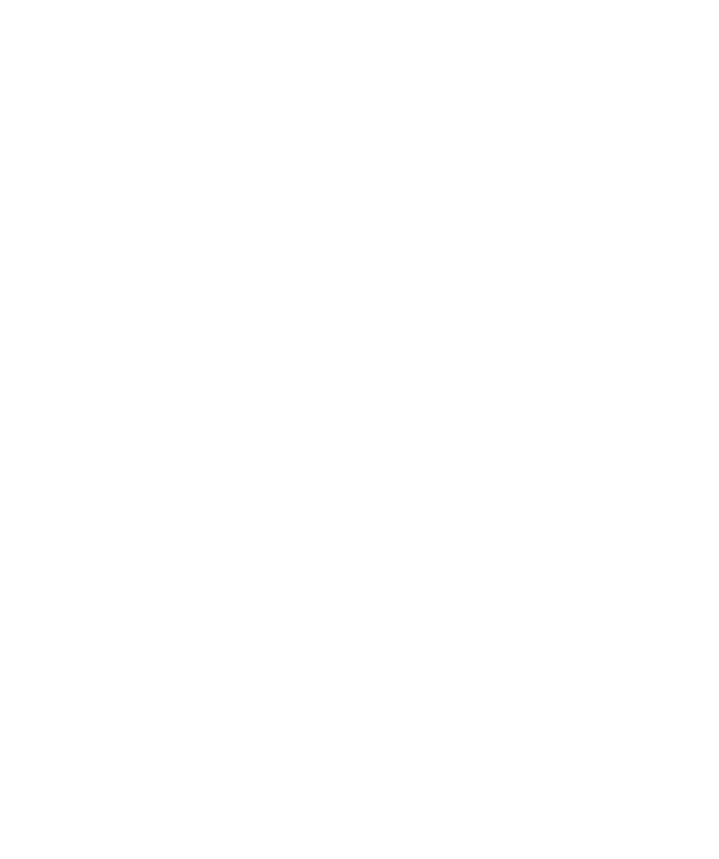
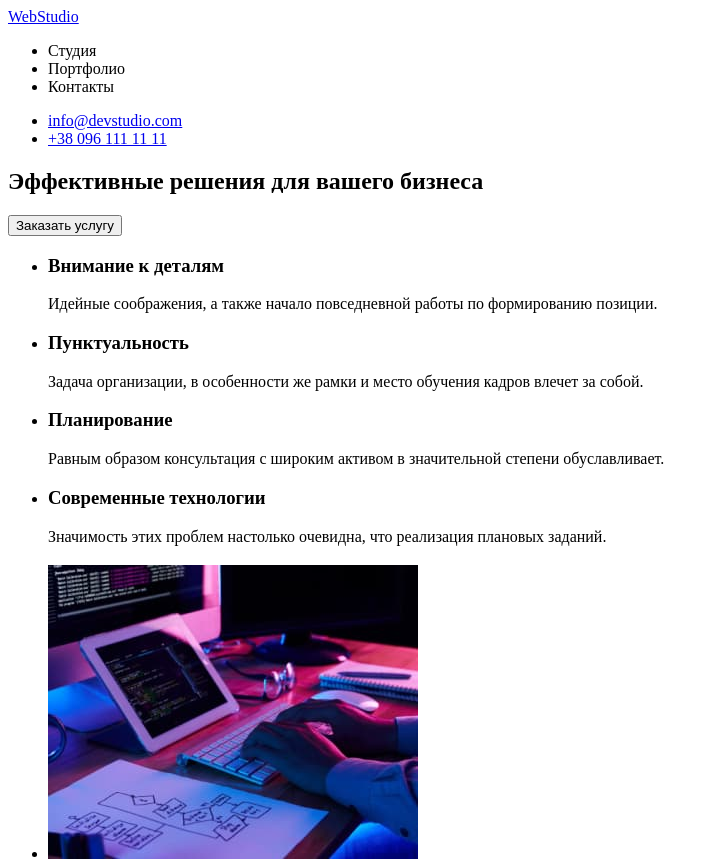
Before and after one commit to Victoriia-Oliinyk/goit-markup-hw-01, a plain HTML site: page index.html in a window 1280 px wide. Shown: the top 859 px of the page, without its empty margins (0-719 px from the left). Before the commit the page ends 800 px from the top, so only its background shows below. Drawn offline with Linux system fonts and the light colour scheme.

Commit message:
Разметка шапки

```diff
--- a/index.html
+++ b/index.html
@@ -7,6 +7,85 @@
     <title>Document</title>
 </head>
 <body>
+    <!--Шапка-->
+
+    <header>
+        <nav>
+            <a href="index.html" lang="en">WebStudio</a>
+            <ul>
+                <li>Студия</li>
+                <li>Портфолио</li>
+                <li>Контакты</li>
+            </ul>
+            </a>
+        </nav>
+             <ul>
+                 <li><a href="mailto:info@devstudio.com">info@devstudio.com</a></li>
+                 <li><a href="tel:+380961111111">+38 096 111 11 11</a></li>
+            </ul>
+    </header>
+    <main>
+        <section>
+            <h1>Эффективные решения для вашего бизнеса</h1>
+            <button type="button">Заказать услугу</button>
+        </section>
+
+        <!--Преимущества-->
+
+        <section>
+            <h2 hidden>Характеристики</h2>
+            <ul>
+                <li>
+                    <h3>Внимание к деталям</h3>
+                    <p>Идейные соображения, а также начало повседневной работы по формированию позиции.</p>
+                </li>
+                <li>
+                    <h3>Пунктуальность</h3>
+                    <p>Задача организации, в особенности же рамки и место обучения кадров влечет за собой.</p>
+                </li>
+                <li>
+                    <h3>Планирование</h3>
+                    <p>Равным образом консультация с широким активом в значительной степени обуславливает.</p>
+                </li>
+                <li>
+                    <h3>Современные технологии</h3>
+                    <p>Значимость этих проблем настолько очевидна, что реализация плановых заданий.</p>
+                </li>
+            </ul>
+        </section>
+
+      <!-- Примеры работ -->
+
+        <section>
+            <h2></h2>
+            <ul>
+                <li>
+                    <img src="./images/imgone.jpg" alt="код на планшете" width="370" height="294">
+
+                </li>
+                <li>
+                    <img src="./images/imgtwo.jpg" alt="ноутбук" width="370" height="294">
+                </li>
+                <li>
+                    <img src="./images/imgthree.jpg" alt="графический редактор" width="370" height="294">
+                </li>
+
+            </ul>
+        </section>
+
+         <!--Команда-->
+
+         <section>
+             <ul>
+                 <li></li>
+                 <li></li>
+                 <li></li>
+                 <li></li>
+
+             </ul>
+         </section>
+
+    </main>
 
 </body>
 </html>
```
